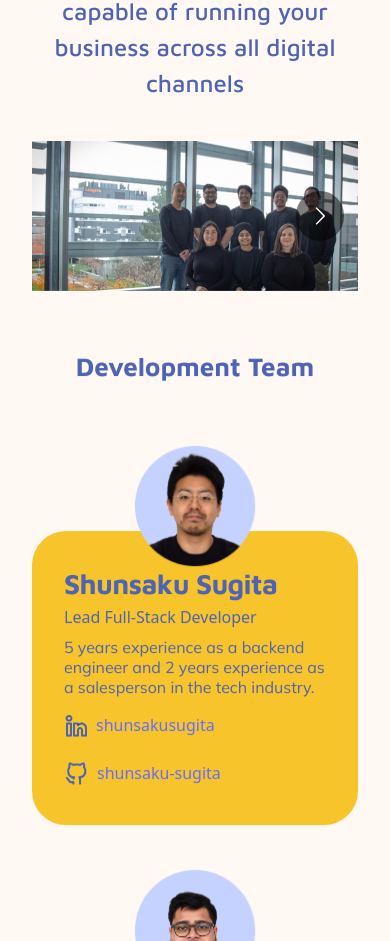
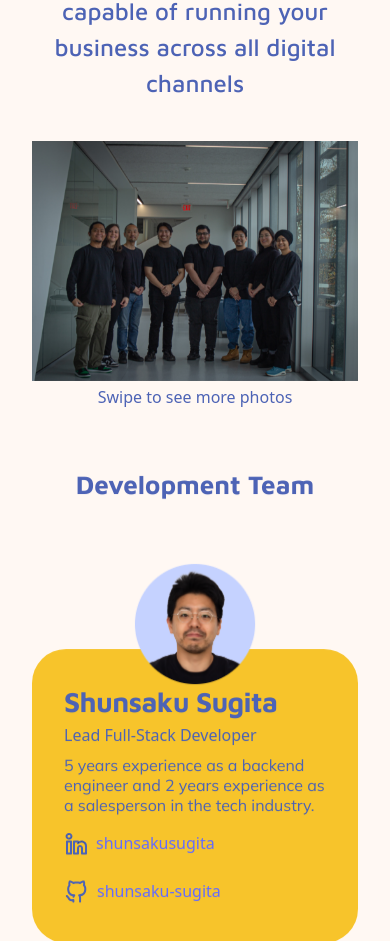
Before and after one commit to luiscbaptistajr/PrepupWeb, a React (Vite) app: page / in a window 390 px wide. Shown: the part 3335-4276 px from the top of the page. Built offline with nearby package versions, Linux system fonts and the light colour scheme.

Commit message:
fix carousel

```diff
--- a/src/components/gallery.jsx
+++ b/src/components/gallery.jsx
@@ -43,7 +43,7 @@ const Gallery = () => {
     const responsive = {
         superLargeDesktop: {
           breakpoint: { max: 4000, min: 3000 },
-          items: 10, // Number of items to show for large screens
+          items: 5, // Number of items to show for large screens
         },
         desktop: {
           breakpoint: { max: 3000, min: 1024 },
@@ -51,7 +51,7 @@ const Gallery = () => {
         },
         tablet: {
           breakpoint: { max: 1024, min: 464 },
-          items: 2, // Number of items to show for tablets
+          items: 1, // Number of items to show for tablets
         },
         mobile: {
           breakpoint: { max: 464, min: 0 },
@@ -85,13 +85,17 @@ const Gallery = () => {
     ];
 
       return (
-        <Carousel responsive={responsive}>
+        <div className='my-own-custom-container'>
+            <Carousel responsive={responsive} removeArrowOnDeviceType={["tablet", "mobile"]} autoPlay={true} infinite={true}>
             {items.map((item, index) => (
                     <div key={index} className='galleryItem' style={{ backgroundImage: `url(${(item)})` }}>
                     {/* {item} */}
                     </div>
                 ))}
             </Carousel>
+
+            <p className='text-center pt-1 lg:hidden'>Swipe to see more photos</p>
+        </div>
       );
 }
 
--- a/src/index.css
+++ b/src/index.css
@@ -319,8 +319,8 @@ footer {
 }
 
 .galleryItem {
-  max-width: 100%;
-  height: 150px;
+  width: 100%;
+  height: 240px;
   background-size: cover;
   background-position: center;
   background-repeat: no-repeat;
```
Also changed, not shown: 5 other files (tests, documents, lock files or other folders). Lines whose indentation alone changed are shown as unchanged.
